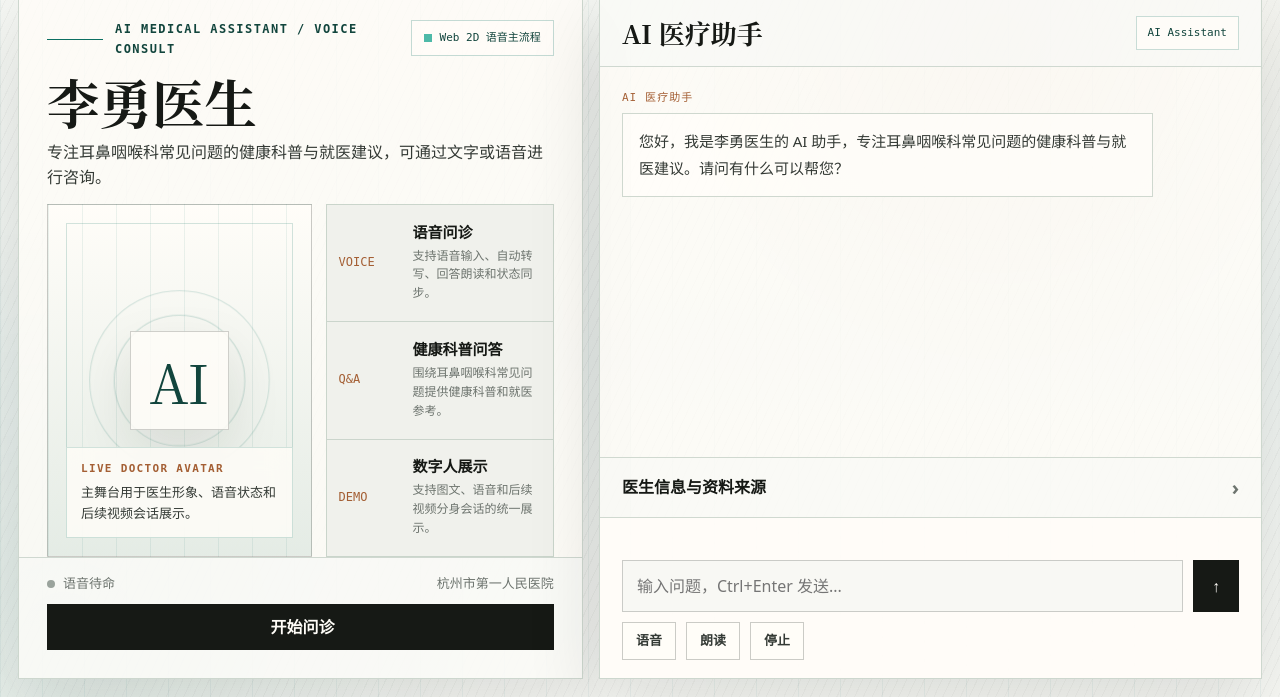
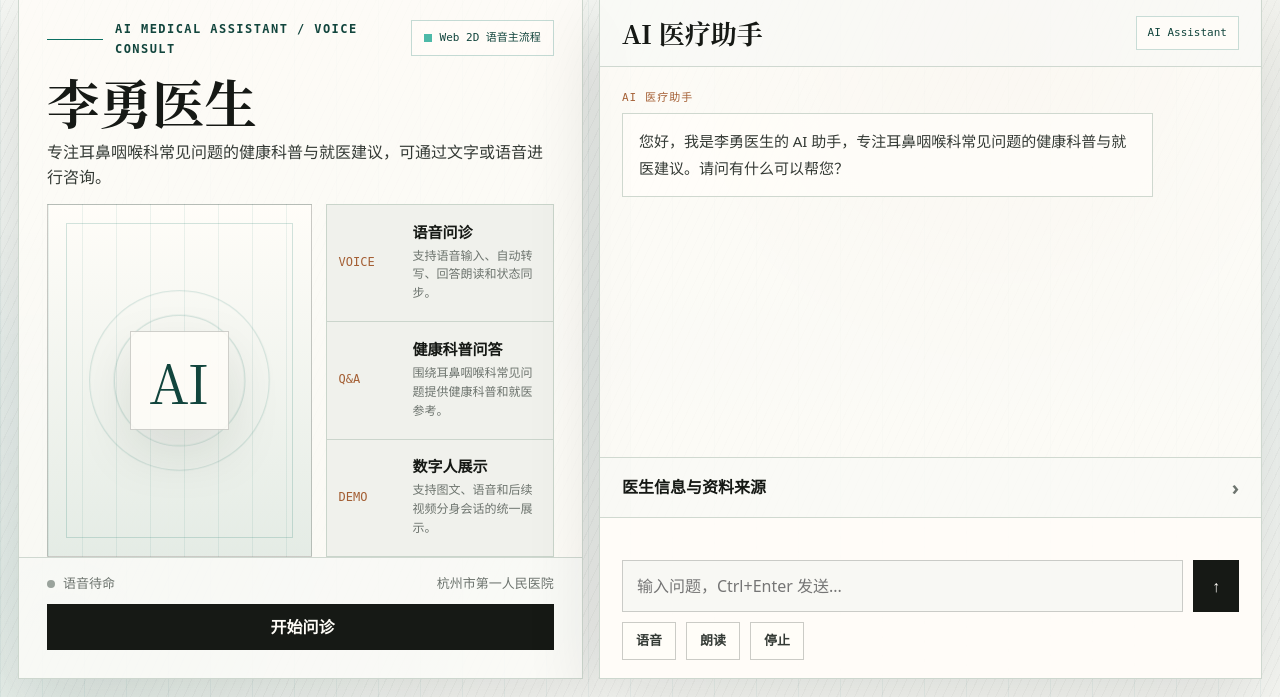
Before and after one commit to kingcharleslzy-ai/doctor-avatar, a FastAPI app: page /mobile in a window 1280 px wide. Shown: the part 103-800 px from the top of the page. Run offline with FastAPI, Linux system fonts and the light colour scheme; data comes from the database, SQL or seed files in the repository; some libraries are stand-ins or nearby versions.

Commit message:
Remove digital human stage caption

```diff
--- a/app/templates/digital_human.html
+++ b/app/templates/digital_human.html
@@ -327,33 +327,6 @@
       font-family: var(--serif);
       font-size: 54px;
       z-index: 1;
-    }
-
-    .stage-caption {
-      position: absolute;
-      left: 18px;
-      right: 18px;
-      bottom: 18px;
-      z-index: 2;
-      display: grid;
-      gap: 4px;
-      padding: 12px 14px;
-      border: 1px solid rgba(12, 111, 98, .18);
-      background: rgba(255, 253, 248, .82);
-      backdrop-filter: blur(12px);
-    }
-
-    .stage-caption b {
-      color: var(--copper);
-      font-family: var(--mono);
-      font-size: 11px;
-      letter-spacing: .12em;
-      text-transform: uppercase;
-    }
-
-    .stage-caption span {
-      color: var(--ink-soft);
-      font-size: 13px;
     }
 
     .system-board {
@@ -994,18 +967,6 @@
         display: none;
       }
 
-      .stage-caption {
-        left: 12px;
-        right: 12px;
-        bottom: 12px;
-        padding: 9px 11px;
-      }
-
-      .stage-caption span {
-        font-size: 12px;
-        line-height: 1.35;
-      }
-
       .action-bar {
         padding: 10px 24px 12px;
         gap: 8px;
@@ -1243,9 +1204,6 @@
       .stage-grid {
         min-height: 0;
       }
-      .stage-caption {
-        display: none;
-      }
       .avatar-core {
         font-size: 34px;
       }
@@ -1321,10 +1279,6 @@
                 <div class="avatar-ring"></div>
                 <div class="avatar-ring"></div>
                 <div class="avatar-core">AI</div>
-              </div>
-              <div class="stage-caption">
-                <b>Live Doctor Avatar</b>
-                <span>主舞台用于医生形象、语音状态和后续视频会话展示。</span>
               </div>
             </div>
 
```
